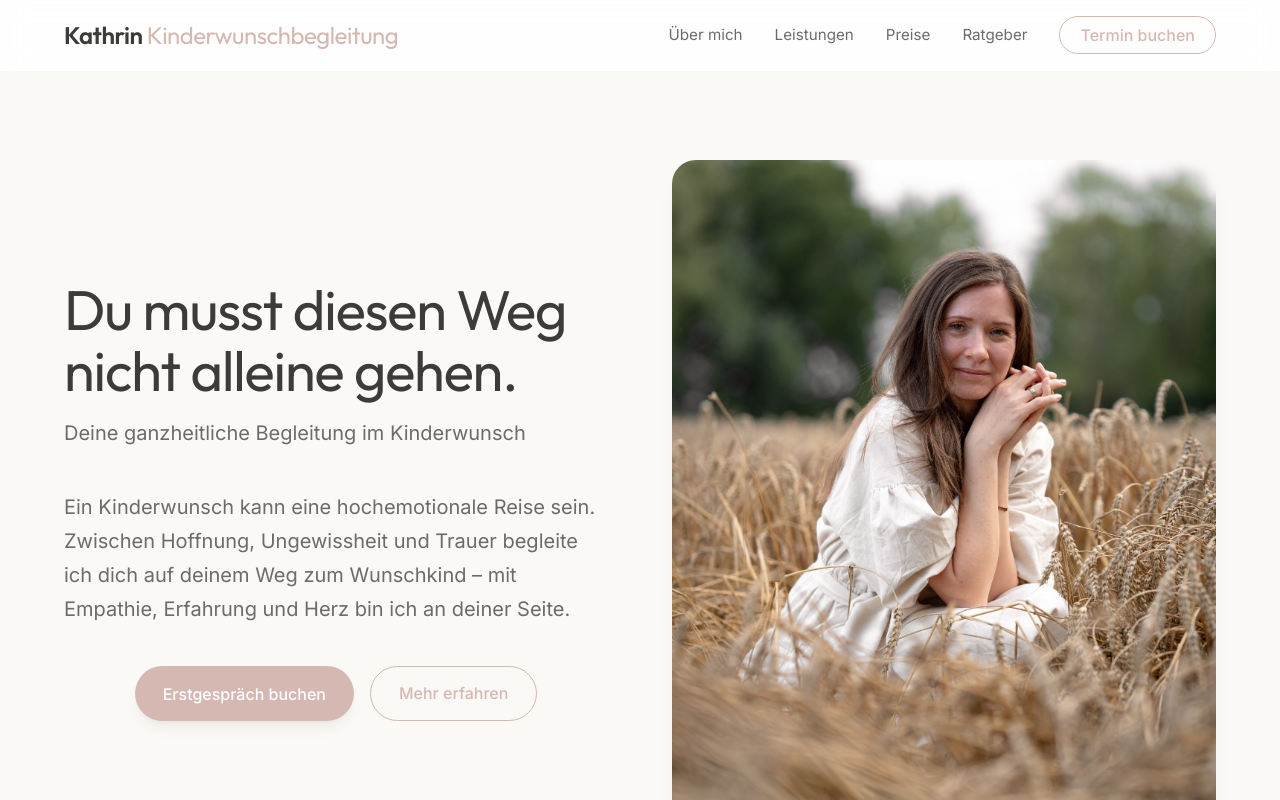
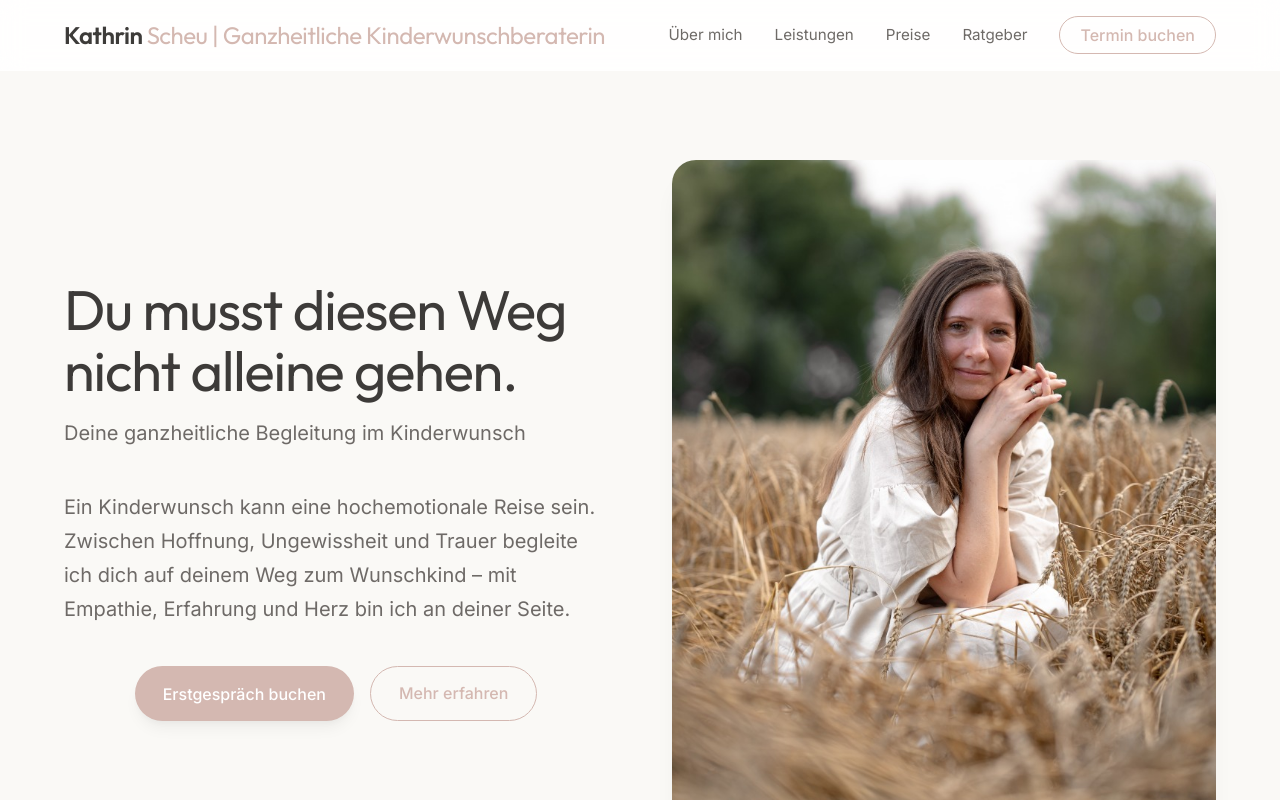
Before and after one commit to nielsinoglindini/kinderwunsch, a React (Vite) app: page / in a window 1280 px wide. Shown: the top 800 px of the page. Built offline with nearby package versions, Linux system fonts and the light colour scheme.

Commit message:
refactor: update brand name and title in navbar logo

```diff
--- a/src/App.tsx
+++ b/src/App.tsx
@@ -39,7 +39,7 @@ function App() {
       <nav className="navbar">
         <div className="container nav-container">
           <div className="nav-logo">
-            Kathrin <span>Kinderwunschbegleitung</span>
+            Kathrin <span>Scheu | Ganzheitliche Kinderwunschberaterin</span>
           </div>
           <div className="nav-links">
             <a href="#about" className="nav-link">Über mich</a>
```
